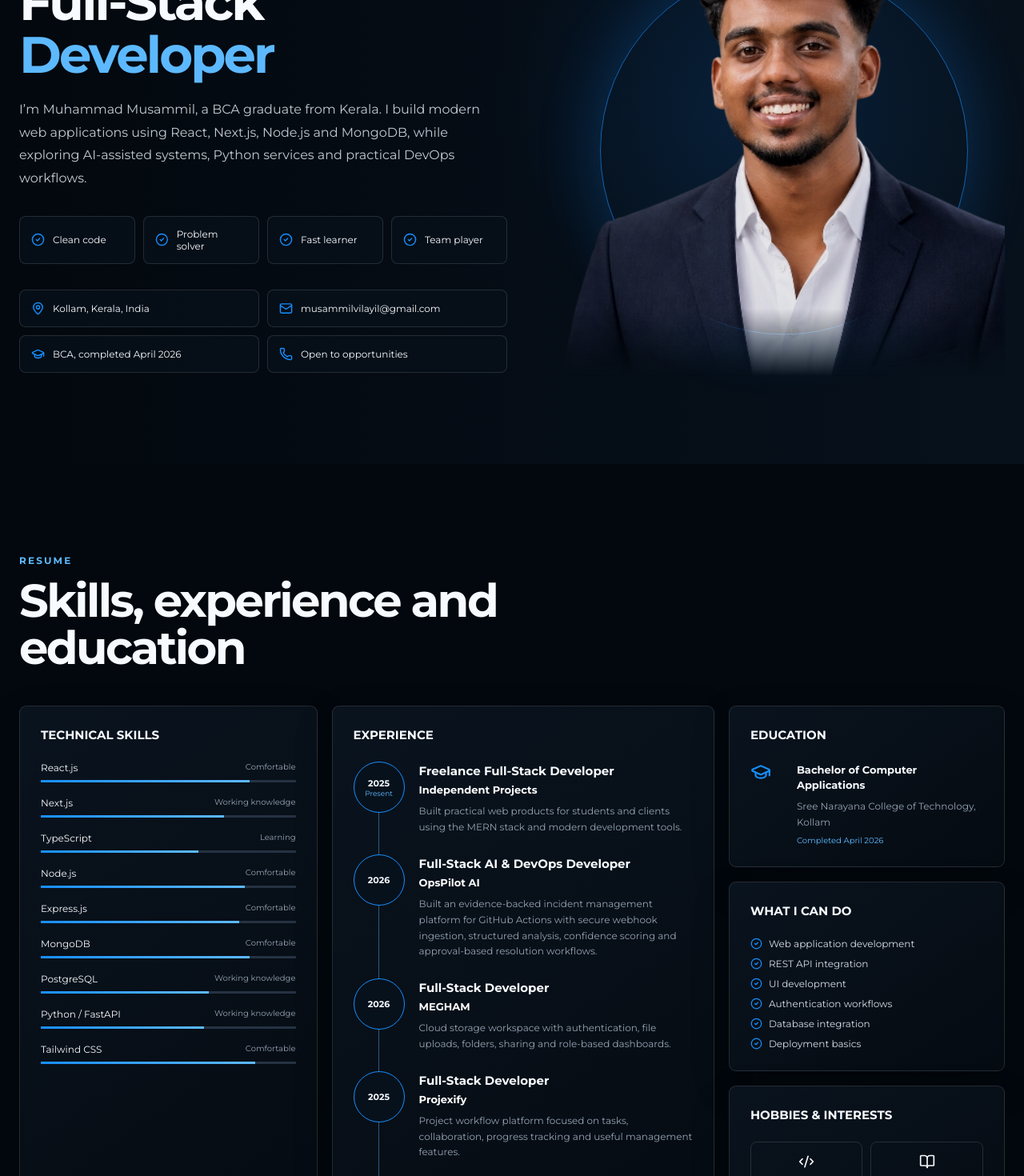
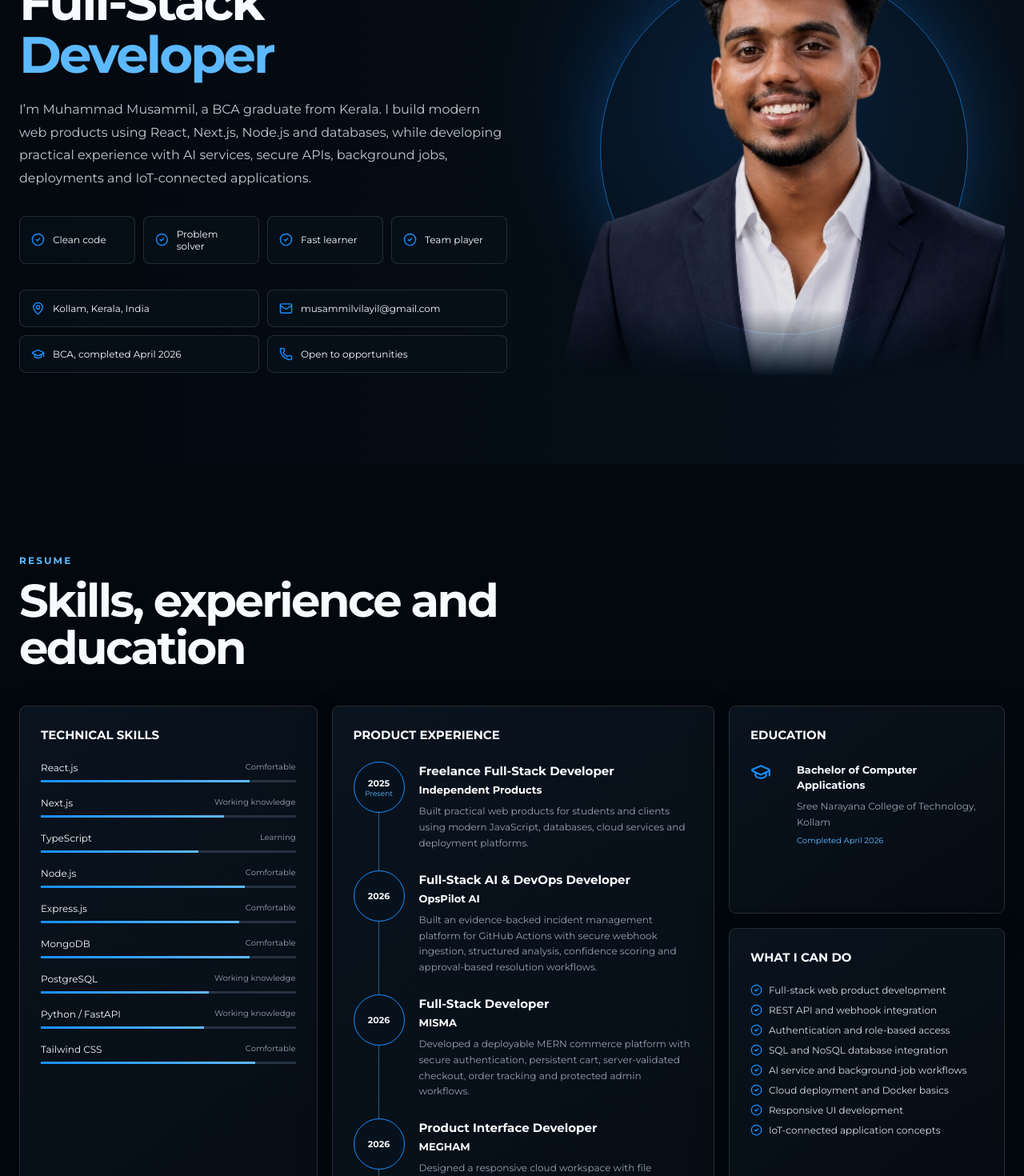
Before and after one commit to musammilvilayil/portfolio, a React (Vite) app: page / in a window 1280 px wide. Shown: the part 1000-2470 px from the top of the page at 80% size. Built offline with nearby package versions, Linux system fonts and the light colour scheme.

Commit message:
Expand every portfolio product with verified details

```diff
--- a/src/App.tsx
+++ b/src/App.tsx
@@ -17,6 +17,7 @@ import {
   Plane,
   Send,
   ShieldCheck,
+  ShoppingBag,
 } from "lucide-react";
 
 type Skill = readonly [name: string, label: string, level: number];
@@ -26,8 +27,8 @@ type Project = {
   type: string;
   description: string;
   stack: string[];
-  highlights?: string[];
-  status?: string;
+  highlights: string[];
+  status: string;
   featured?: boolean;
   repo?: string;
   live?: string;
@@ -50,11 +51,12 @@ const skills: Skill[] = [
 ];
 
 const experience: Experience[] = [
-  ["2025", "Present", "Freelance Full-Stack Developer", "Independent Projects", "Built practical web products for students and clients using the MERN stack and modern development tools."],
+  ["2025", "Present", "Freelance Full-Stack Developer", "Independent Products", "Built practical web products for students and clients using modern JavaScript, databases, cloud services and deployment platforms."],
   ["2026", "", "Full-Stack AI & DevOps Developer", "OpsPilot AI", "Built an evidence-backed incident management platform for GitHub Actions with secure webhook ingestion, structured analysis, confidence scoring and approval-based resolution workflows."],
-  ["2026", "", "Full-Stack Developer", "MEGHAM", "Cloud storage workspace with authentication, file uploads, folders, sharing and role-based dashboards."],
-  ["2025", "", "Full-Stack Developer", "Projexify", "Project workflow platform focused on tasks, collaboration, progress tracking and useful management features."],
-  ["2025", "", "Application Developer", "SHE-Shield", "Women’s safety solution built around emergency alerts, trusted contacts and connected-device concepts."],
+  ["2026", "", "Full-Stack Developer", "MISMA", "Developed a deployable MERN commerce platform with secure authentication, persistent cart, server-validated checkout, order tracking and protected admin workflows."],
+  ["2026", "", "Product Interface Developer", "MEGHAM", "Designed a responsive cloud workspace with file browsing, upload feedback, activity history, administrative views, settings and accessible mobile navigation."],
+  ["2025", "", "Full-Stack Developer", "Projexify", "Built a learning-project management platform covering enrollment, mentor assignment, project assets, virtual labs and role-based administration."],
+  ["2025", "", "Android & IoT Developer", "SHE-Shield", "Created a safety ecosystem combining an Android application, BLE wearable, emergency communication, GPS tracking and evidence-capture workflows."],
 ];
 
 const projects: Project[] = [
@@ -80,10 +82,40 @@ const projects: Project[] = [
     className: "project-visual opspilot",
   },
   {
+    name: "MISMA",
+    type: "Baby Wear E-commerce Platform",
+    status: "Full-stack MERN product · Deployable storefront",
+    description: "A boutique baby-wear commerce product with customer accounts, product discovery, persistent shopping, secure server-validated checkout and a protected administration experience.",
+    highlights: [
+      "Customer authentication, product browsing and persistent cart",
+      "Server-validated checkout with database-based price recalculation",
+      "Order tracking with owner-or-admin access control",
+      "Protected inventory management and shop-setting workflows",
+      "Cloudinary uploads with file size and MIME-type restrictions",
+      "Helmet, CORS allow-listing, JSON limits and auth rate limiting",
+    ],
+    stack: ["React 19", "React Router", "Tailwind CSS", "Radix UI", "Framer Motion", "Node.js", "Express", "MongoDB", "JWT / bcrypt", "Cloudinary"],
+    repo: "https://github.com/musammilvilayil/MISMA",
+    live: "https://frontend-sandy-omega-90.vercel.app/",
+    preview: "https://image.thum.io/get/width/1200/crop/700/noanimate/https://frontend-sandy-omega-90.vercel.app/",
+    updatedAt: "2026-07-26T08:07:00Z",
+    icon: ShoppingBag,
+    className: "project-visual misma",
+  },
+  {
     name: "MEGHAM",
-    type: "Cloud Storage Platform",
-    description: "Secure file uploads, metadata management, folders, sharing, search and role-based access.",
-    stack: ["React", "Node.js", "MongoDB", "Cloudinary"],
+    type: "Cloud Storage Product Workspace",
+    status: "Product interface MVP · Backend integration ready",
+    description: "A polished cloud-storage workspace designed around fast navigation, clear storage insights, realistic file-management journeys and administrative product experiences.",
+    highlights: [
+      "Spatial dashboard with storage insights, quick access and recent files",
+      "List and grid file browser with search, starred and shared filters",
+      "Upload workflow with progress and success feedback",
+      "Recent, shared, starred and trash management views",
+      "Activity audit trail plus admin member, health and moderation views",
+      "Profile, notification and persistent light/dark appearance settings",
+    ],
+    stack: ["Next.js", "React", "TypeScript", "Vinext", "Node / Express ready", "MongoDB ready", "Cloudinary ready"],
     repo: "https://github.com/musammilvilayil/Megham",
     live: "https://megham-six.vercel.app",
     preview: "https://image.thum.io/get/width/1200/crop/700/noanimate/https://megham-six.vercel.app",
@@ -93,9 +125,18 @@ const projects: Project[] = [
   },
   {
     name: "Projexify",
-    type: "Project Management Platform",
-    description: "A full-stack workflow product for tasks, teams, progress tracking and collaboration.",
-    stack: ["React", "Node.js", "Express", "MongoDB"],
+    type: "Learning Project Management Platform",
+    status: "Full-stack platform · Collaboration and virtual labs",
+    description: "A full-stack platform for managing learning projects, student enrollments, mentor relationships, project assets and collaborative virtual-lab workflows.",
+    highlights: [
+      "Project catalog with asset uploads and automatic ZIP extraction",
+      "Student enrollment, progress tracking and mentor assignment",
+      "Virtual-lab file manager with downloads and editing workflows",
+      "Real-time collaboration-focused project experience",
+      "Bearer-token API security for protected operations",
+      "Role-based administration and project-centre management",
+    ],
+    stack: ["React", "Node.js", "Express", "MongoDB", "Token Auth", "REST API", "Jest"],
     repo: "https://github.com/musammilvilayil/Projexify",
     live: "https://projexify.onrender.com",
     preview: "https://image.thum.io/get/width/1200/crop/700/noanimate/https://projexify.onrender.com",
@@ -105,26 +146,23 @@ const projects: Project[] = [
   },
   {
     name: "SHE-Shield",
-    type: "Safety Technology",
-    description: "Emergency alerts, trusted contacts, location support and connected safety-device concepts.",
-    stack: ["JavaScript", "Node.js", "MongoDB", "ESP32"],
+    type: "Android and IoT Women’s Safety Ecosystem",
+    status: "Mobile + wearable prototype · Emergency-response system",
+    description: "A multi-trigger safety solution combining an Android application and an ESP32 BLE wearable to send emergency alerts, location information and supporting evidence during high-risk situations.",
+    highlights: [
+      "Manual, shake-detection and BLE-wearable SOS triggers",
+      "High-precision GPS, Google Maps link, multipart SMS and emergency call",
+      "Automatic background audio evidence with local timestamps",
+      "Firebase onboarding and management of up to four trusted contacts",
+      "ESP32 wearable with BLE, AES signals, GPS, GSM fallback and OLED UI",
+      "Evidence gallery, wearable monitor, safe map and configurable fake call",
+    ],
+    stack: ["Android / Java", "Firebase", "Google Maps SDK", "MediaRecorder", "BLE / AES", "ESP32", "MPU6050", "NEO-6M GPS", "SIM800L GSM", "OLED"],
     repo: "https://github.com/musammilvilayil/she-sheild",
     preview: "https://opengraph.githubassets.com/1/musammilvilayil/she-sheild",
     updatedAt: "2026-07-23T08:00:00Z",
     icon: ShieldCheck,
     className: "project-visual shield",
-  },
-  {
-    name: "MISMA",
-    type: "Baby Wear E-commerce",
-    description: "A full-stack MERN boutique storefront with customer authentication, product browsing, persistent cart, secure checkout, order tracking and admin inventory management.",
-    stack: ["React 19", "Node.js", "Express", "MongoDB", "JWT", "Cloudinary"],
-    repo: "https://github.com/musammilvilayil/MISMA",
-    live: "https://frontend-sandy-omega-90.vercel.app/",
-    preview: "https://image.thum.io/get/width/1200/crop/700/noanimate/https://frontend-sandy-omega-90.vercel.app/",
-    updatedAt: "2026-07-26T08:07:00Z",
-    icon: Code2,
-    className: "project-visual misma",
   },
 ];
 
@@ -158,10 +196,10 @@ function App() {
         <div className="hero-copy">
           <span className="kicker">Junior Full-Stack Developer</span>
           <h1><span>Muhammad</span>Musammil</h1>
-          <p>BCA graduate building reliable, user-focused web applications and practical full-stack products.</p>
+          <p>BCA graduate building reliable web products across full-stack development, AI-assisted systems, cloud workflows and connected safety technology.</p>
           <div className="hero-actions">
             <a className="btn primary" href="#resume"><Download size={17}/> View Resume</a>
-            <a className="btn" href="#portfolio">View Projects <ExternalLink size={16}/></a>
+            <a className="btn" href="#portfolio">View Products <ExternalLink size={16}/></a>
           </div>
           <div className="socials">
             {socials.map(([Icon, href, label]) => <a key={label} href={href} aria-label={label} target={href.startsWith("http") ? "_blank" : undefined} rel="noreferrer"><Icon size={19}/></a>)}
@@ -173,7 +211,7 @@ function App() {
         <div className="about-copy">
           <span className="section-label">About me</span>
           <h2>BCA Graduate<br/>Full-Stack <em>Developer</em></h2>
-          <p>I’m Muhammad Musammil, a BCA graduate from Kerala. I build modern web applications using React, Next.js, Node.js and MongoDB, while exploring AI-assisted systems, Python services and practical DevOps workflows.</p>
+          <p>I’m Muhammad Musammil, a BCA graduate from Kerala. I build modern web products using React, Next.js, Node.js and databases, while developing practical experience with AI services, secure APIs, background jobs, deployments and IoT-connected applications.</p>
           <div className="traits">{["Clean code", "Problem solver", "Fast learner", "Team player"].map(item => <div key={item}><CheckCircle2 size={17}/><span>{item}</span></div>)}</div>
           <div className="about-info">
             <div><MapPin size={17}/><span>Kollam, Kerala, India</span></div>
@@ -189,17 +227,17 @@ function App() {
         <div className="section-heading"><span>Resume</span><h2>Skills, experience and education</h2></div>
         <div className="resume-grid">
           <article className="panel skills-panel"><h3>Technical skills</h3>{skills.map(([name,label,level]) => <div className="skill-row" key={name}><div><span>{name}</span><small>{label}</small></div><div className="bar"><i style={{width:`${level}%`}}/></div></div>)}</article>
-          <article className="panel timeline-panel"><h3>Experience</h3><div className="timeline">{experience.map(([year,end,title,project,description]) => <div className="timeline-item" key={project}><div className="year"><b>{year}</b>{end && <span>{end}</span>}</div><div><h4>{title}</h4><strong>{project}</strong><p>{description}</p></div></div>)}</div></article>
+          <article className="panel timeline-panel"><h3>Product experience</h3><div className="timeline">{experience.map(([year,end,title,project,description]) => <div className="timeline-item" key={project}><div className="year"><b>{year}</b>{end && <span>{end}</span>}</div><div><h4>{title}</h4><strong>{project}</strong><p>{description}</p></div></div>)}</div></article>
           <div className="side-stack">
             <article className="panel"><h3>Education</h3><div className="education"><GraduationCap size={26}/><div><strong>Bachelor of Computer Applications</strong><p>Sree Narayana College of Technology, Kollam</p><span>Completed April 2026</span></div></div></article>
-            <article className="panel"><h3>What I can do</h3><ul>{["Web application development","REST API integration","UI development","Authentication workflows","Database integration","Deployment basics"].map(item=><li key={item}><CheckCircle2 size={15}/>{item}</li>)}</ul></article>
+            <article className="panel"><h3>What I can do</h3><ul>{["Full-stack web product development","REST API and webhook integration","Authentication and role-based access","SQL and NoSQL database integration","AI service and background-job workflows","Cloud deployment and Docker basics","Responsive UI development","IoT-connected application concepts"].map(item=><li key={item}><CheckCircle2 size={15}/>{item}</li>)}</ul></article>
             <article className="panel"><h3>Hobbies & interests</h3><div className="interests">{[[Code2,"Coding"],[BookOpen,"Reading"],[Camera,"Photography"],[Plane,"Travel"]].map(([Icon,label])=>{const I=Icon as LucideIcon; return <div key={String(label)}><I size={20}/><span>{String(label)}</span></div>})}</div></article>
           </div>
         </div>
       </section>
 
       <section className="portfolio section" id="portfolio">
-        <div className="section-heading"><span>Portfolio</span><h2>Selected product work</h2></div>
+        <div className="section-heading"><span>Products & projects</span><h2>Detailed product work</h2><p className="section-intro">Each product includes its purpose, major workflows, technical architecture and verified repository or live-demo access.</p></div>
         <div className="project-grid">
           {projectsByRecentUpdate.map(({name,type,description,stack,highlights,status,featured,repo,live,preview,icon:Icon,className}) => (
             <article className={`project-card${featured ? " featured-project" : ""}`} key={name}>
@@ -209,9 +247,9 @@ function App() {
                 <span className="preview-label"><ExternalLink size={14}/> Open project</span>
               </a>
               <div className="project-body">
-                {status ? <span className="project-status">{status}</span> : null}
+                <span className="project-status">{status}</span>
                 <small>{type}</small><h3>{name}</h3><p>{description}</p>
-                {highlights ? <ul className="project-highlights">{highlights.map(item => <li key={item}><CheckCircle2 size={14}/><span>{item}</span></li>)}</ul> : null}
+                <ul className="project-highlights">{highlights.map(item => <li key={item}><CheckCircle2 size={14}/><span>{item}</span></li>)}</ul>
                 <div className="chips">{stack.map(item=><span key={item}>{item}</span>)}</div>
                 <div className="project-links">{repo ? <a href={repo} target="_blank" rel="noreferrer"><Github size={16}/> GitHub</a> : null}{live ? <a href={live} target="_blank" rel="noreferrer"><ExternalLink size={16}/> Live Demo</a> : null}</div>
               </div>
```
